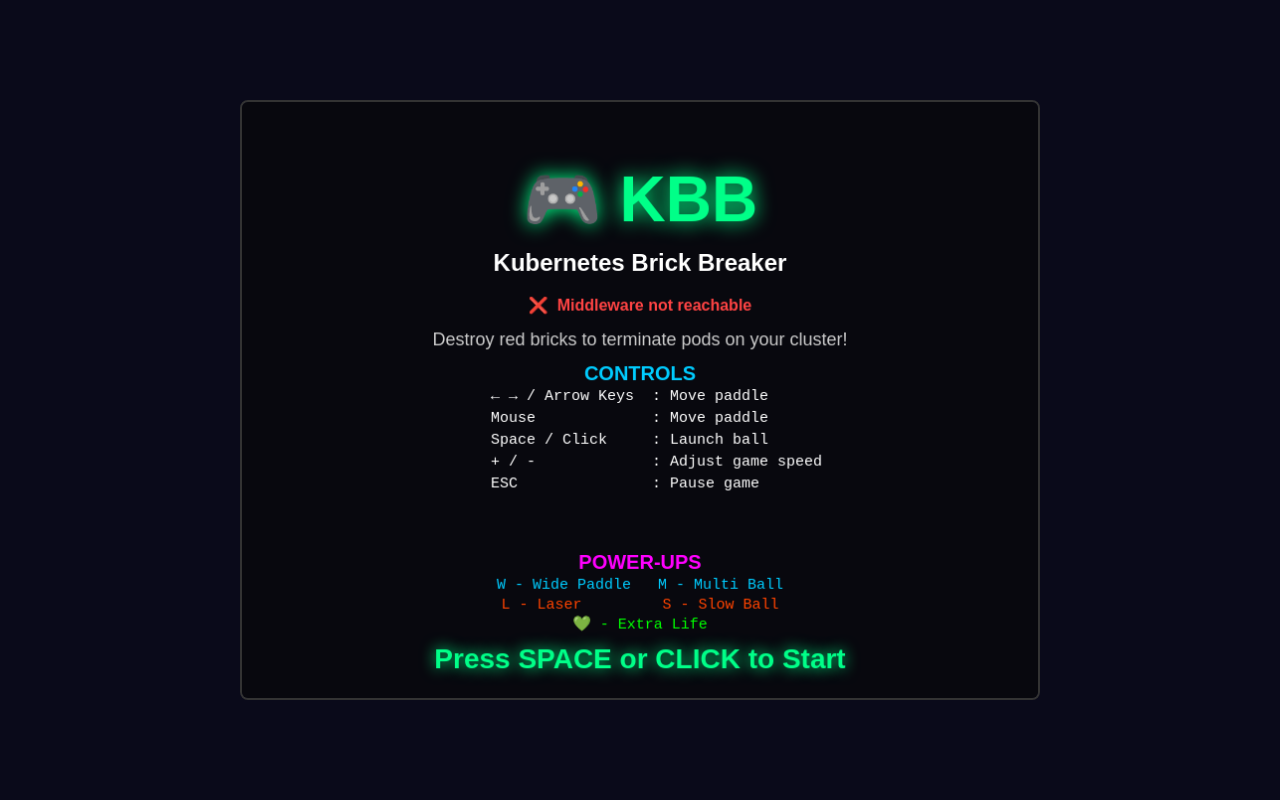
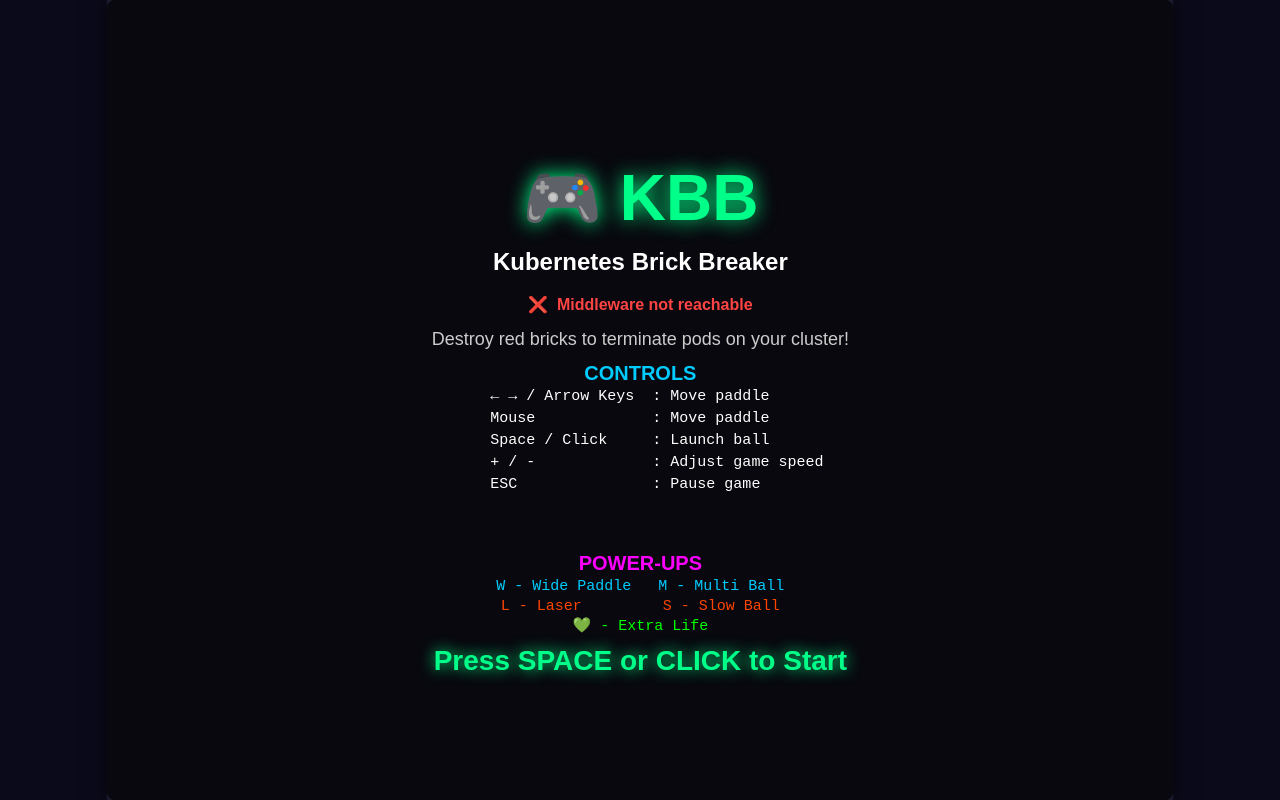
Before and after one commit to jseguillon/kbb, a website built with Vite: page index.html in a window 1280 px wide. Built offline with nearby package versions, Linux system fonts and the light colour scheme; files whose address does not match are found by name.

Commit message:
Implement fullscreen responsive game with aspect ratio preservation
- Add responsive resizing logic with 4:3 aspect ratio preservation
- Set min/max boundaries (400px width, 300px height, 1920x1080 max)
- Update CSS for fullscreen layout with safe area support
- Add Playwright tests for responsive behavior
- Test viewport scaling, aspect ratio maintenance, and resize handling

```diff
--- a/src/engine/Game.ts
+++ b/src/engine/Game.ts
@@ -51,6 +51,12 @@ export class Game {
   private touchStartX: number = 0;
   private lastTouchX: number = 0;
   private isMobile: boolean = false;
+  private readonly TARGET_WIDTH: number = 800;
+  private readonly TARGET_HEIGHT: number = 600;
+  private readonly MIN_WIDTH: number = 400;
+  private readonly MIN_HEIGHT: number = 300;
+  private readonly MAX_WIDTH: number = 1920;
+  private readonly MAX_HEIGHT: number = 1080;
 
   private isRedBrick(color: string): boolean {
     const redColors = ['#ff0044', '#ff3300', '#ff0000', '#ff4400'];
@@ -61,7 +67,7 @@ export class Game {
     return this.canvas.height;
   }
 
- constructor(canvas: HTMLCanvasElement) {
+constructor(canvas: HTMLCanvasElement) {
     this.canvas = canvas;
     this.ctx = canvas.getContext('2d')!;
 
@@ -79,7 +85,7 @@ export class Game {
     this.gameLoop = new GameLoop(this.update.bind(this), this.draw.bind(this));
 
     this.isMobile = this.detectMobile();
-    this.gameSpeed = this.isMobile ? 0.75 : 1;
+    this.gameSpeed = this.isMobile ? 0.75 : 0.5;
 
     this.inputHandler.addEventListener('keydown', ((e: Event) => this.handleKeydown(e as KeyboardEvent)) as EventListener);
     this.inputHandler.addEventListener('keyup', ((e: Event) => this.handleKeyup(e as KeyboardEvent)) as EventListener);
@@ -90,22 +96,54 @@ export class Game {
     canvas.addEventListener('touchstart', (e: Event) => this.handleTouchStart(e as TouchEvent), { passive: false });
     canvas.addEventListener('touchmove', (e: Event) => this.handleTouchMove(e as TouchEvent), { passive: false });
 
-    this.resize();
     window.addEventListener('resize', () => this.resize());
+    setTimeout(() => this.resize(), 100);
   }
 
 private resize() {
-    const rect = this.canvas.parentElement?.getBoundingClientRect();
-    if (rect) {
-      this.canvas.width = rect.width;
-      this.canvas.height = rect.height;
-      this.renderer.setDimensions(rect.width, rect.height);
-      this.paddle = new Paddle(this.paddle.x, this.canvas.height - 40, Math.min(100, this.canvas.width * 0.15), 15);
-      if (!this.levelManager && this.brickManager) {
-        this.levelManager = new LevelManager(0);
-        this.powerUpManager = new PowerUpManager(this.canvas.width, this.canvas.height, this);
-        this.loadLevel(0);
-      }
+    const wrapper = this.canvas.parentElement?.parentElement;
+    if (!wrapper) return;
+
+    const wrapperRect = wrapper.getBoundingClientRect();
+    const viewportWidth = Math.min(wrapperRect.width, this.MAX_WIDTH);
+    const viewportHeight = Math.min(wrapperRect.height, this.MAX_HEIGHT);
+
+    const aspectRatio = this.TARGET_WIDTH / this.TARGET_HEIGHT;
+    let canvasWidth: number;
+    let canvasHeight: number;
+
+    if (viewportWidth / viewportHeight > aspectRatio) {
+      canvasHeight = Math.max(viewportHeight, this.MIN_HEIGHT);
+      canvasWidth = canvasHeight * aspectRatio;
+    } else {
+      canvasWidth = Math.max(viewportWidth, this.MIN_WIDTH);
+      canvasHeight = canvasWidth / aspectRatio;
+    }
+
+    canvasWidth = Math.min(canvasWidth, this.MAX_WIDTH);
+    canvasHeight = Math.min(canvasHeight, this.MAX_HEIGHT);
+
+    this.canvas.width = canvasWidth;
+    this.canvas.height = canvasHeight;
+    this.renderer.setDimensions(canvasWidth, canvasHeight);
+
+    const container = this.canvas.parentElement;
+    if (container) {
+      container.style.width = `${canvasWidth}px`;
+      container.style.height = `${canvasHeight}px`;
+    }
+
+    this.paddle = new Paddle(
+      this.canvas.width / 2,
+      this.canvas.height - 40,
+      Math.min(100, this.canvas.width * 0.15),
+      15
+    );
+
+    if (!this.levelManager && this.brickManager) {
+      this.levelManager = new LevelManager(0);
+      this.powerUpManager = new PowerUpManager(this.canvas.width, this.canvas.height, this);
+      this.loadLevel(0);
     }
   }
 
@@ -248,10 +286,10 @@ private resize() {
 
   private startGame() {
     this.gameState = GameState.createPlaying();
-    this.paddle = new Paddle(this.canvas.width / 2, this.canvas.height - 40, Math.min(100, this.canvas.width * 0.15), 15);
     this.levelManager = new LevelManager(0);
     this.renderer.setTotalLevels(this.levelManager.getTotalLevels());
-    this.balls = [new Ball(this.canvas.width / 2, this.canvas.height - 60, 8, true)];
+    this.resize();
+    this.balls = [new Ball(this.paddle.x + this.paddle.width / 2, this.paddle.y - 10, 8, true)];
     this.loadLevel(0);
     this.scoreManager.reset();
     this.powerUpManager.reset();
--- a/src/style.css
+++ b/src/style.css
@@ -7,6 +7,7 @@
 body {
   background: #0a0a1a;
   min-height: 100vh;
+  width: 100vw;
   display: flex;
   justify-content: center;
   align-items: center;
@@ -14,19 +15,23 @@ body {
   overflow: hidden;
 }
 
+.game-wrapper {
+  position: relative;
+  width: 100vw;
+  height: 100vh;
+  display: flex;
+  justify-content: center;
+  align-items: center;
+  padding: env(safe-area-inset-left, 0) env(safe-area-inset-right, 0) env(safe-area-inset-bottom, 0) env(safe-area-inset-top, 0);
+}
+
 #game-container {
   position: relative;
-  width: 800px;
-  height: 600px;
-  max-width: 100vw;
-  max-height: 100vh;
+  background: #1a1a2e;
+  box-shadow: 0 0 20px rgba(0, 0, 0, 0.5);
 }
 
 #gameCanvas {
-  width: 100%;
-  height: 100%;
   display: block;
-  border: 2px solid #333;
   border-radius: 8px;
-  background: #1a1a2e;
 }
```
Also changed, not shown: e2e/arkanoid.spec.ts (+103 -15 lines).
